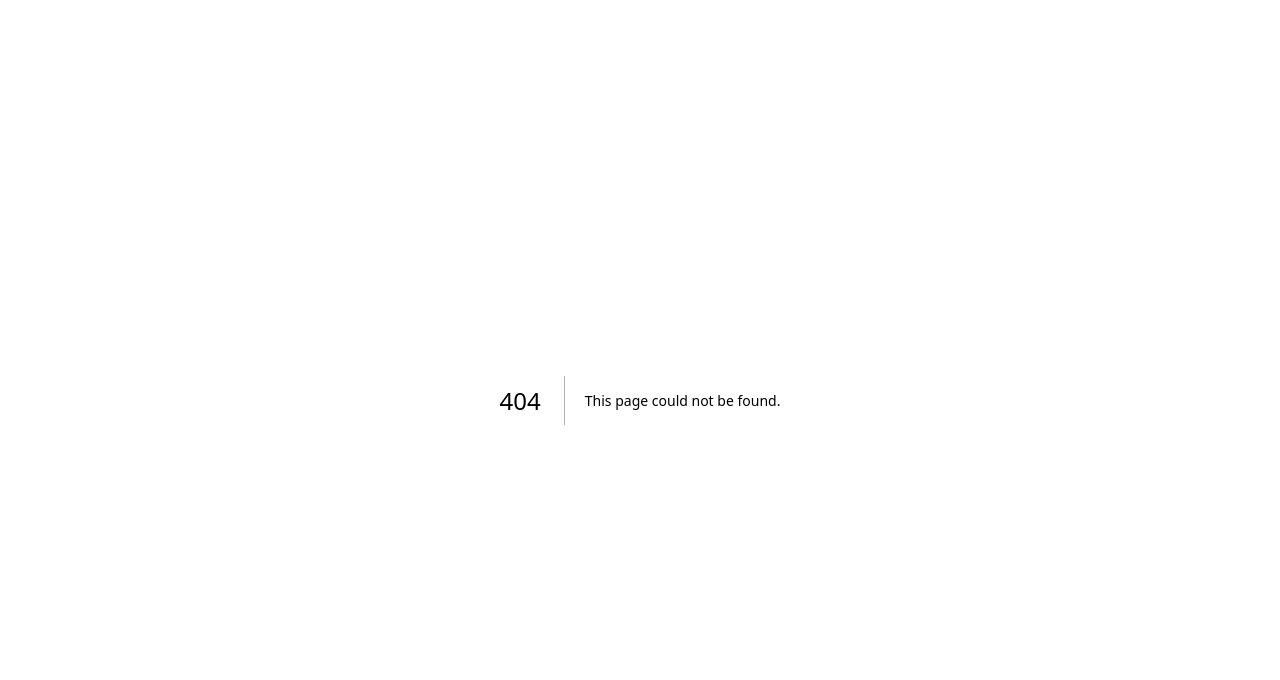
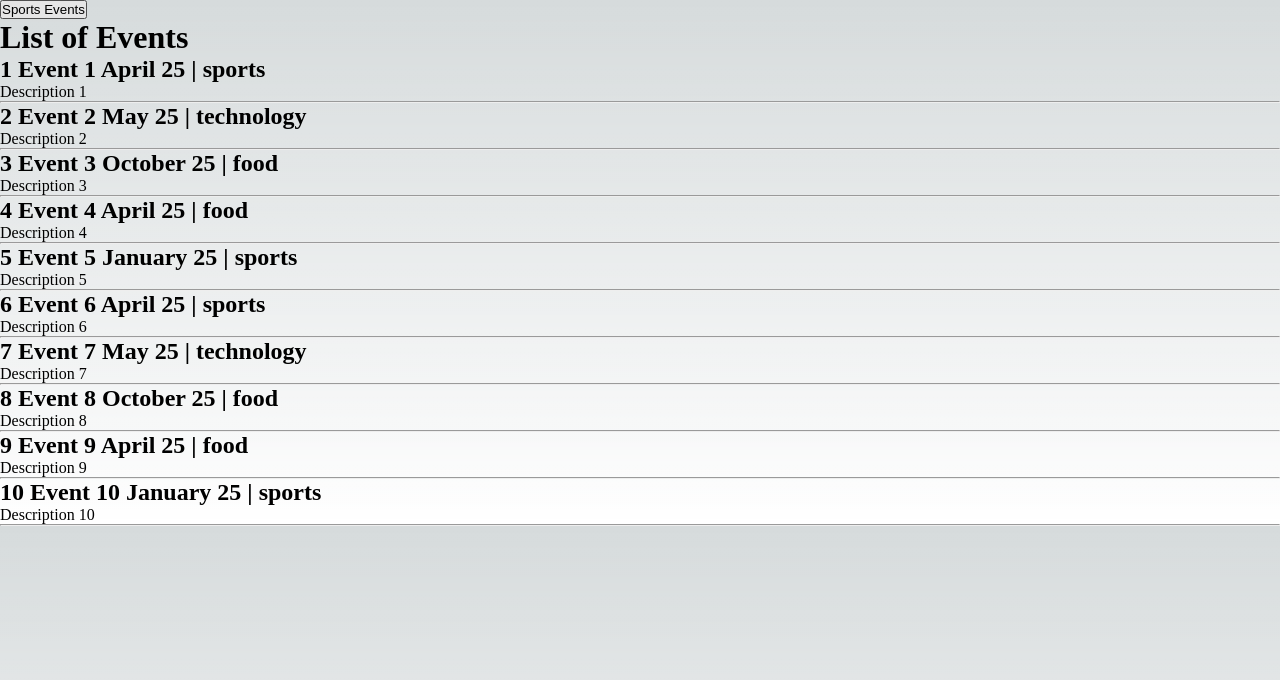
Before and after one commit to indanary/try-next, a Next.js app: page /events in a window 1280 px wide. Before the commit this address had no page. Shown: the top 680 px of the page. Built offline with nearby package versions, Linux system fonts and the light colour scheme; data requests are answered from the project's data file.

Commit message:
pre-rendering and fetch client side

```diff
--- a/db.json
+++ b/db.json
@@ -5,6 +5,78 @@
 		"followers": 20,
 		"following": 50
 	},
+	"events": [
+		{
+			"id": 1,
+			"title": "Event 1",
+			"description": "Description 1",
+			"category": "sports",
+			"date": "April 25"
+		},
+		{
+			"id": 2,
+			"title": "Event 2",
+			"description": "Description 2",
+			"category": "technology",
+			"date": "May 25"
+		},
+		{
+			"id": 3,
+			"title": "Event 3",
+			"description": "Description 3",
+			"category": "food",
+			"date": "October 25"
+		},
+		{
+			"id": 4,
+			"title": "Event 4",
+			"description": "Description 4",
+			"category": "food",
+			"date": "April 25"
+		},
+		{
+			"id": 5,
+			"title": "Event 5",
+			"description": "Description 5",
+			"category": "sports",
+			"date": "January 25"
+		},
+		{
+			"id": 6,
+			"title": "Event 6",
+			"description": "Description 6",
+			"category": "sports",
+			"date": "April 25"
+		},
+		{
+			"id": 7,
+			"title": "Event 7",
+			"description": "Description 7",
+			"category": "technology",
+			"date": "May 25"
+		},
+		{
+			"id": 8,
+			"title": "Event 8",
+			"description": "Description 8",
+			"category": "food",
+			"date": "October 25"
+		},
+		{
+			"id": 9,
+			"title": "Event 9",
+			"description": "Description 9",
+			"category": "food",
+			"date": "April 25"
+		},
+		{
+			"id": 10,
+			"title": "Event 10",
+			"description": "Description 10",
+			"category": "sports",
+			"date": "January 25"
+		}
+	],
 	"news": [
 		{
 			"id": 1,
--- /dev/null
+++ b/src/pages/events.tsx
@@ -0,0 +1,51 @@
+import {useState} from "react"
+import {useRouter} from "next/router"
+
+interface EventListProps {
+	events: any
+}
+
+const EventList: React.FC<EventListProps> = ({events}) => {
+	const [eventList, setEventList] = useState(events)
+	const router = useRouter()
+
+	const fetchSportsEvents = async () => {
+		const response = await fetch(
+			"http://localhost:4000/events?category=sports",
+		)
+		const data = await response.json()
+		setEventList(data)
+		router.push("/events?category=sports", undefined, {shallow: true})
+	}
+
+	return (
+		<>
+			<button onClick={fetchSportsEvents}>Sports Events</button>
+			<h1>List of Events</h1>
+			{eventList.map((event: any) => (
+				<div key={event.id}>
+					<h2>
+						{event.id} {event.title} {event.date} | {event.category}
+					</h2>
+					<p>{event.description}</p>
+					<hr />
+				</div>
+			))}
+		</>
+	)
+}
+
+export default EventList
+
+export async function getServerSideProps(context: any) {
+	const {category} = context.query
+	const queryString = category ? "category=sports" : ""
+	const response = await fetch(`http://localhost:4000/events?${queryString}`)
+	const data = await response.json()
+
+	return {
+		props: {
+			events: data,
+		},
+	}
+}
```
